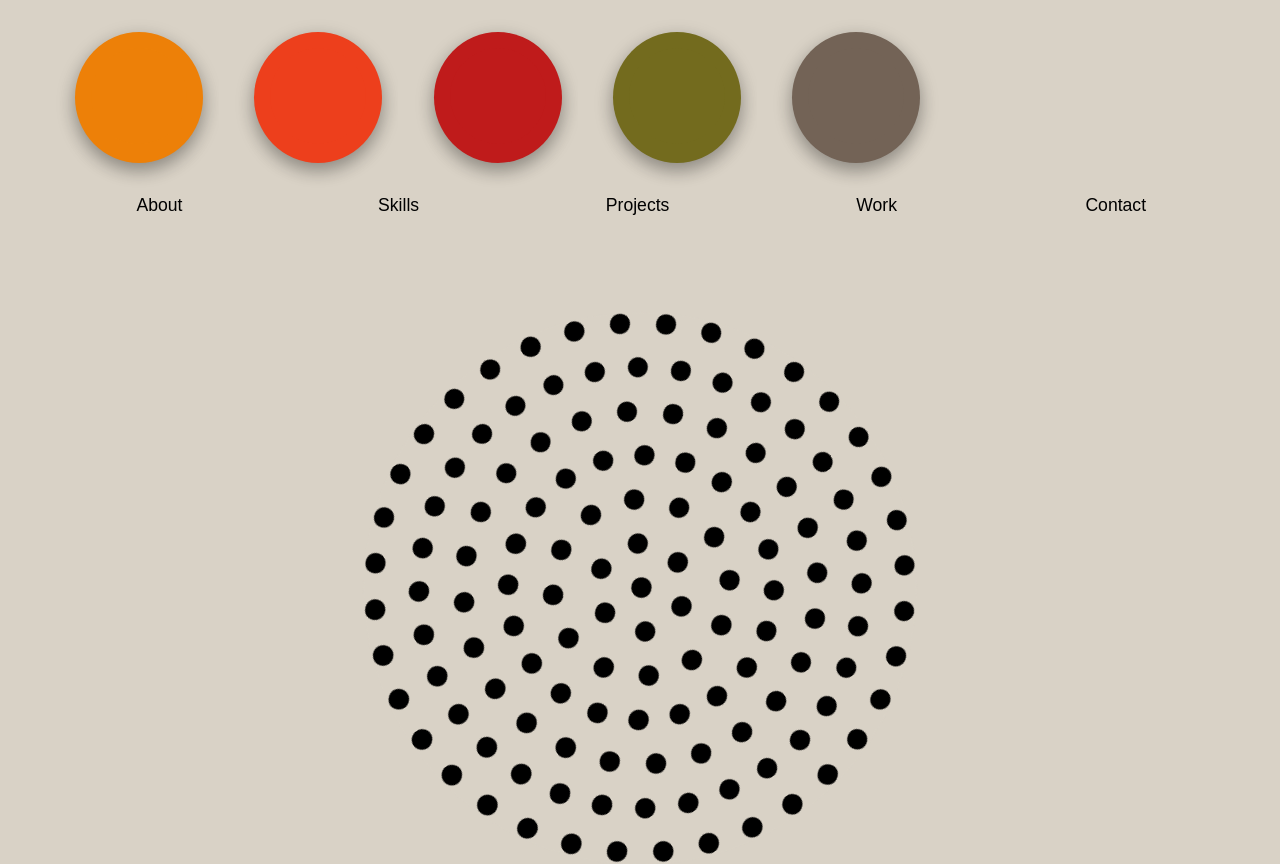
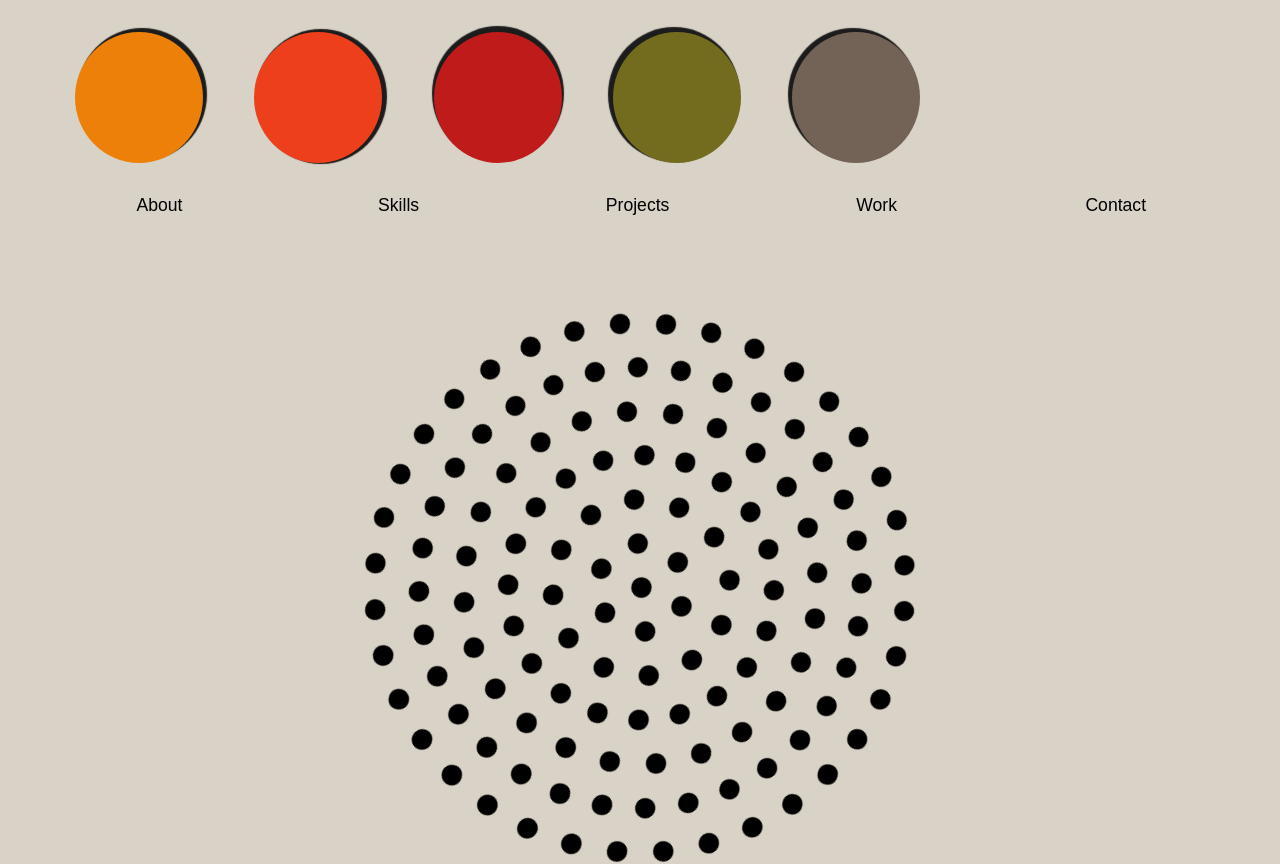
Before and after one commit to jxngo/my_portfolio, a React (Create React App) app: page / in a window 1280 px wide. Shown: the top 864 px of the page. Built offline with nearby package versions, Linux system fonts and the light colour scheme.

Commit message:
shadow added

```diff
--- a/src/components/Navbar.js
+++ b/src/components/Navbar.js
@@ -6,6 +6,7 @@ function Navbar() {
   `
 
   const NavBar = styled.div `
+
     ul {
       list-style-type: none;
       display: flex;
@@ -14,7 +15,6 @@ function Navbar() {
       padding: 1rem;
     }
     button {
-      box-shadow: 0 8px 16px 0 rgba(0,0,0,0.2), 0 6px 20px 0 rgba(0,0,0,0.19);
       border: none;
       border-radius: 50%;
       padding: 1rem;
@@ -30,7 +30,7 @@ function Navbar() {
   `
     const LabelDiv = styled.div`
       ul {
-        display: flex;
+
         margin-right: 2.8rem;
       }
       li {
@@ -45,29 +45,37 @@ function Navbar() {
     `
     const Button1 = styled.button`
       background: #Ed8008;
+
+      box-shadow: 3px -3px 1px 1px #1c1c1c;
       a {
+
         background: #Ed8008;
       }
     `
     const Button2 = styled.button`
       background: #ED3F1C;
+      box-shadow: 3px -1px 1px 2px #1c1c1c;
       a {
         background: #ED3F1C;
+
       }
     `
     const Button3 = styled.button`
       background: #BF1B1B;
+      box-shadow: 0px -4px 1px 2px #1c1c1c;
       a {
         background: #BF1B1B;
       }
     `
     const Button4 = styled.button`
       background: #736B1E;
+      box-shadow: -3px -3px 1px 2px #1c1c1c;
       a {
         background: #736B1E;
       }
     `
     const Button5 = styled.button`
+      box-shadow: -3px -3px 1px 1px #1c1c1c;
       background: #736356;
       a {
         background: #736356;
--- a/src/sections/Introduction.js
+++ b/src/sections/Introduction.js
@@ -11,13 +11,13 @@ function Introduction() {
         font-size: 5rem;
         font-family: Helvetica, Arial, sans-serif;
         margin-bottom: 0;
-        padding-left: 3rem;
+        padding-left: 7rem;
     }
     h3 {
         color: #372E2D;
         font-size: 1rem;
         font-family: Helvetica, Arial, sans-serif;
-        padding-left: 3rem;
+        padding-left: 5rem;
       }
     p {
       margin-top: 2rem;
@@ -38,13 +38,21 @@ function Introduction() {
       }
     }
     button {
+      box-shadow: 0px -2px 1px 2px #1c1c1c;
       margin-top: 3rem;
       width: 15rem;
       height: 15rem;
       border-radius: 10%;
       background-color: #AAB7BF;
       border: none;
-      box-shadow: 0 8px 16px 0 rgba(0,0,0,0.2), 0 6px 20px 0 rgba(0,0,0,0.19);
+
+    }
+    span {
+      height: 13rem;
+      width: 13rem;
+      background: linear-gradient(#99a4ab 65%, #d4dbdf);
+      border-radius: 50%;
+      display: inline-block;
     }
   `
   const IntroDiv = styled.div `
@@ -63,6 +71,7 @@ function Introduction() {
         <ButtonDiv>
           <a href="/resume/JNResume.pdf" download>
             <button>
+              <span></span>
             </button>
           </a>
         </ButtonDiv>
```
